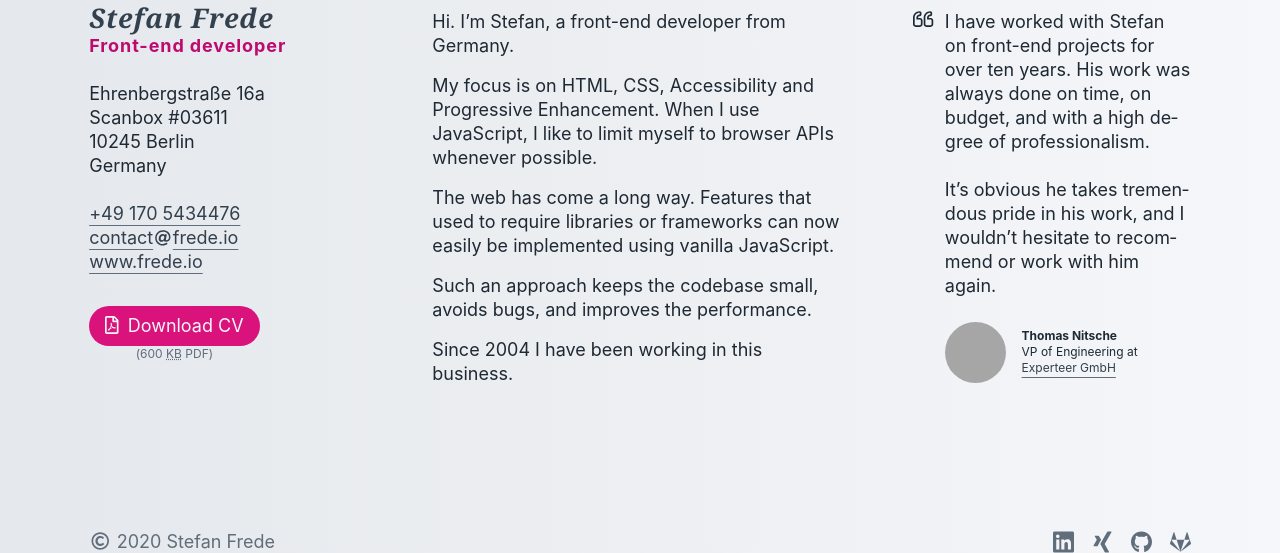
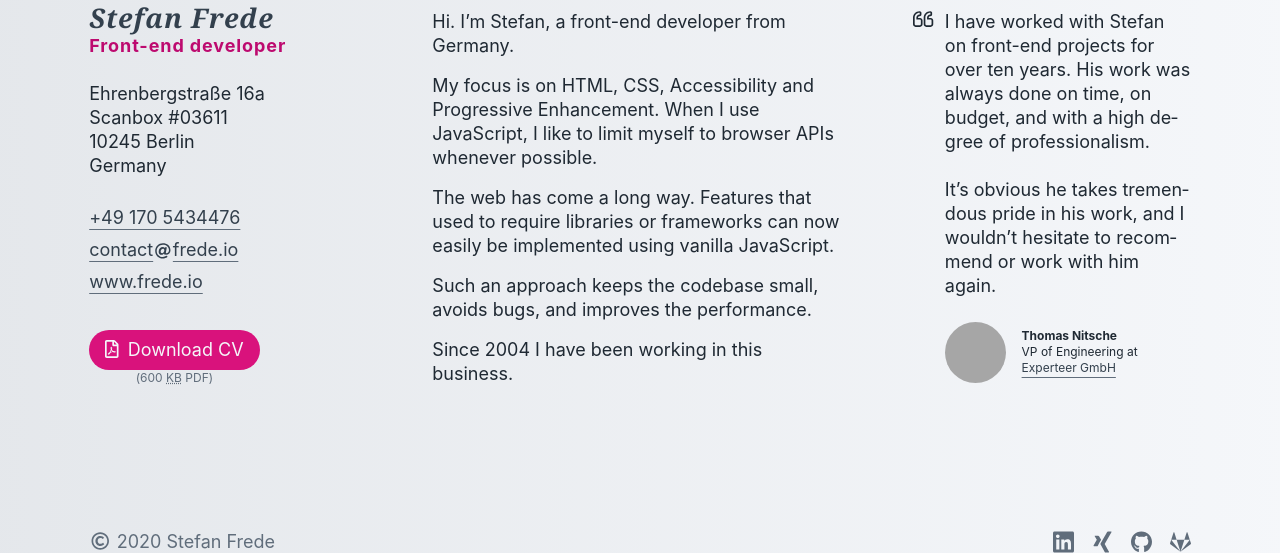
Before and after one commit to stefanfrede/frede-io, a PHP site: page / in a window 1280 px wide. Shown: the part 214-767 px from the top of the page. Run offline with PHP 8.4, Linux system fonts and the light colour scheme; grey boxes are pictures that could not be loaded.

Commit message:
feat: increase height between links

```diff
--- a/assets/css/index.css
+++ b/assets/css/index.css
@@ -270,17 +270,26 @@ footer a:hover {
 .h-card__contact-data > p:last-child {
   display: flex;
   flex-direction: column;
+  justify-content: space-between;
 }
 
 .h-card__contact-data > p > a,
 .h-card__contact-data > p > span {
-  display: inline-block;
+  display: inline-flex;
   line-height: 1.5;
 }
 
 .h-card__contact-data > p > span:nth-child(-n + 2),
 .h-card__contact-data > p > span:last-child {
   display: block;
+}
+
+.h-card__contact-data > p:last-child > a.u-email {
+  align-items: flex-end;
+}
+
+.h-card__contact-data > p:last-child > a.u-email > svg {
+  margin-bottom: 0.2em;
 }
 
 .h-review + .h-review {
@@ -578,6 +587,14 @@ footer a:hover {
     margin-top: 1.3333rem;
   }
 
+  .h-card__contact-data > p:last-child {
+    justify-content: flex-start;
+  }
+
+  .h-card__contact-data > p:last-child > a {
+    padding: 0.2222rem 0;
+  }
+
   .h-review {
     display: none;
   }
--- a/index.html
+++ b/index.html
@@ -71,7 +71,8 @@
               +49 170 5434476
             </a>
             <a class="u-email js-email">
-              contact<svg
+              contact
+              <svg
                 title="@"
                 class="fa-at"
                 aria-labelledby="fa-at-sign"
@@ -101,7 +102,8 @@
                   39.56-93.41 74.61-93.41 30.12 0 45.471 21.532 45.471 51.58 0
                   46.864-33.177 93.88-74.611 93.88z"
                 />
-              </svg>frede.io
+              </svg>
+              frede.io
             </a>
             <a class="u-url" href="https://www.frede.io/">
               www.frede.io
```
